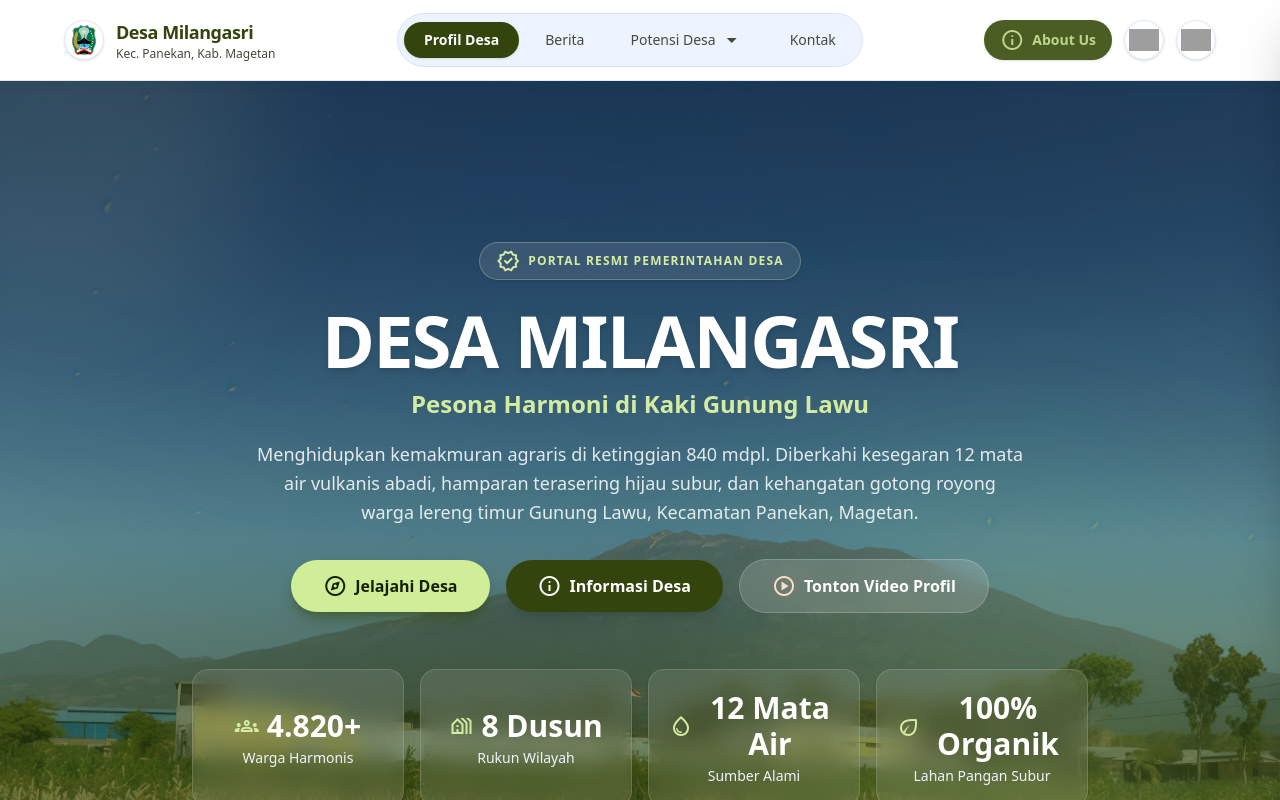
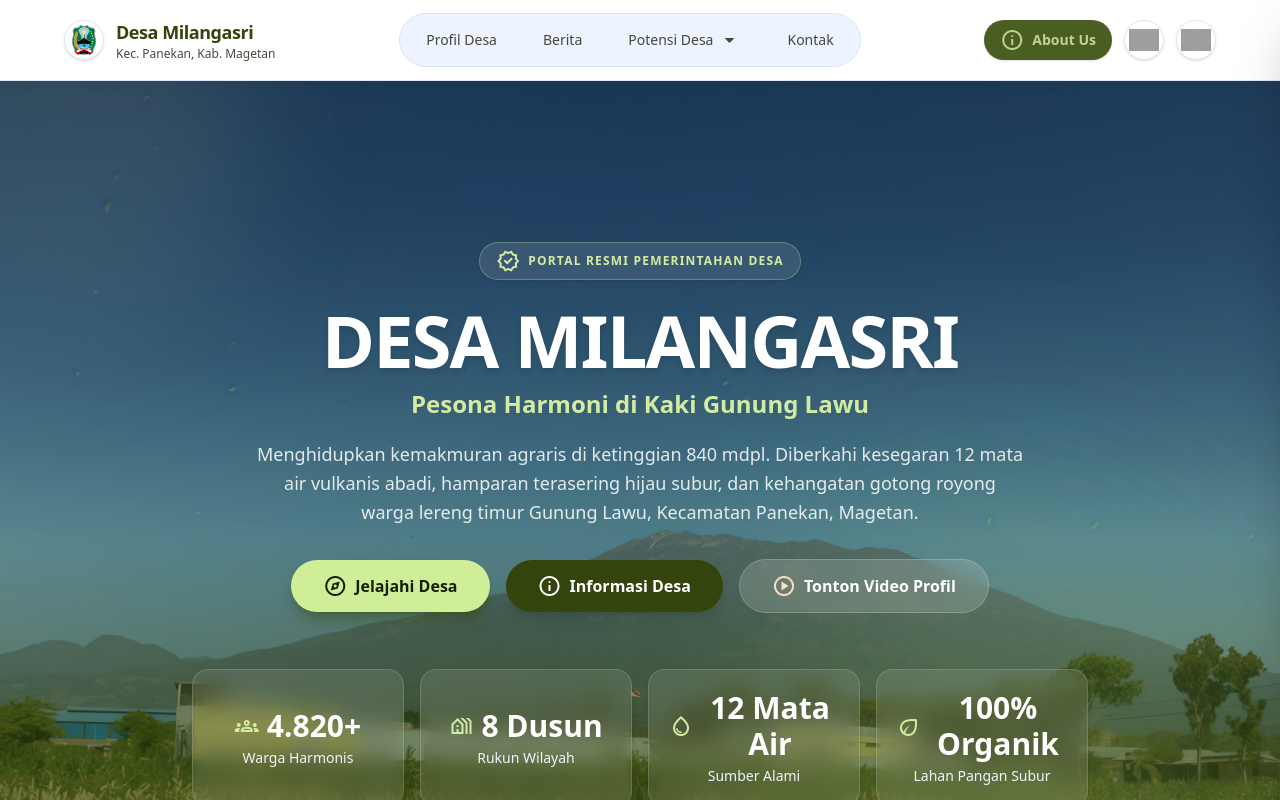
Before and after one commit to kaekka/Web-ProfilDesaMilangasri, a Next.js app: page / in a window 1280 px wide. Shown: the top 800 px of the page. Built offline with nearby package versions, Linux system fonts and the light colour scheme; grey boxes are pictures that could not be loaded.

Commit message:
style: remove active highlight from Profil Desa nav link to match other items

```diff
--- a/components/layout/Header.tsx
+++ b/components/layout/Header.tsx
@@ -36,12 +36,12 @@ export default function Header() {
 
                     {/* Desktop Navigation Menu */}
                     <nav className="hidden lg:flex items-center gap-1.5 p-1.5 bg-surface-container/70 rounded-full backdrop-blur-md border border-surface-container-highest">
-                        <a
-                            className="px-5 py-2 transition-all duration-200 bg-primary text-white font-semibold text-sm rounded-full shadow-sm flex items-center gap-1 cursor-pointer"
+                        <Link
+                            className="px-5 py-2 rounded-full font-medium text-sm text-on-surface-variant hover:bg-tertiary-fixed hover:text-on-tertiary-fixed transition-colors duration-200"
                             href="/profil"
                         >
                             <span>Profil Desa</span>
-                        </a>
+                        </Link>
                         <Link
                             className="px-5 py-2 rounded-full font-medium text-sm text-on-surface-variant hover:bg-tertiary-fixed hover:text-on-tertiary-fixed transition-colors duration-200"
                             href="/#berita"
```
